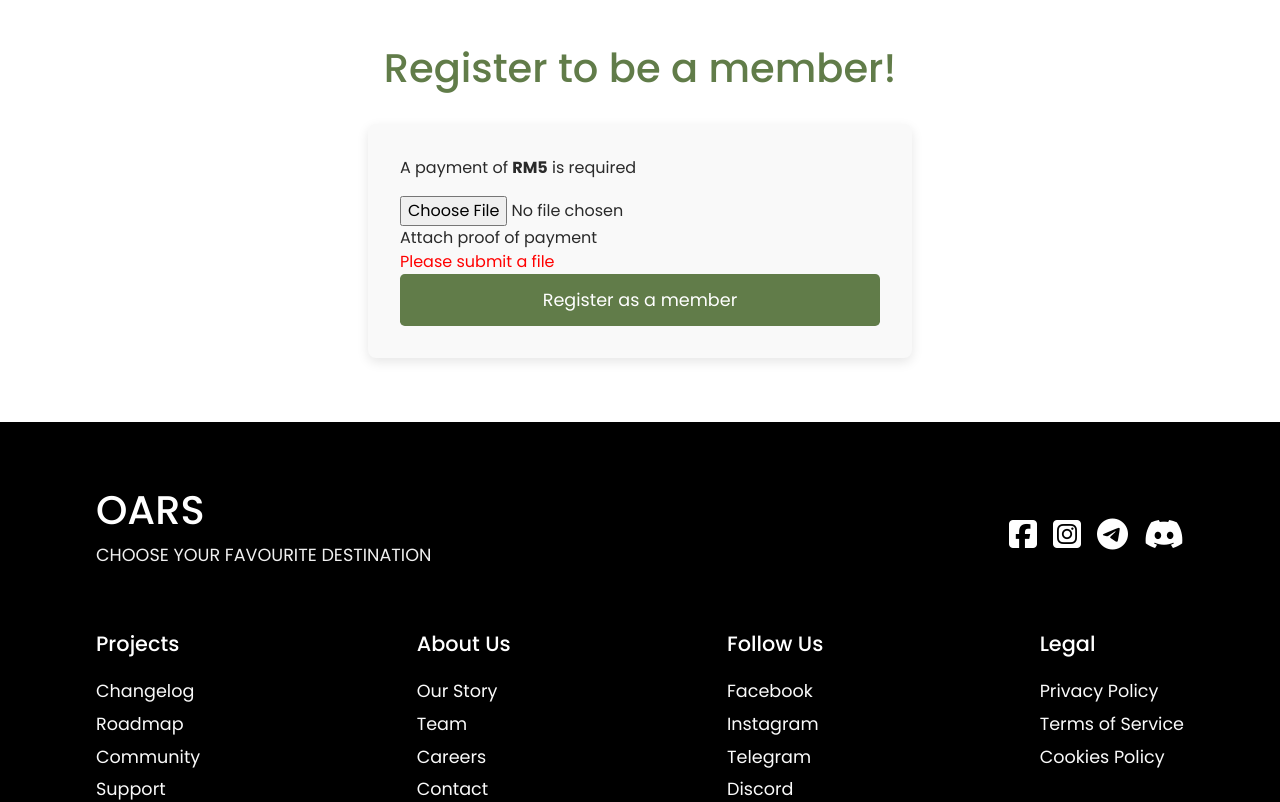
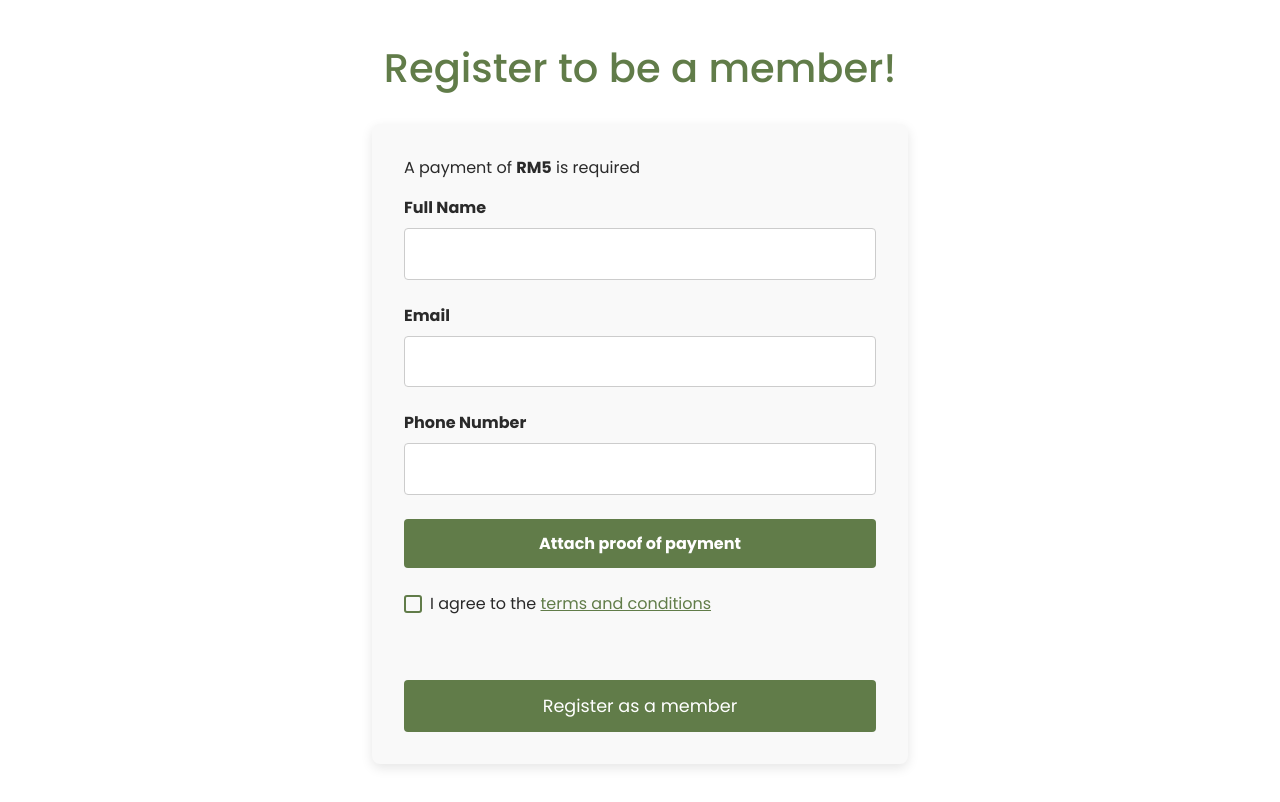
Before and after one commit to Omarelakkad1/OARS_demoApp, a React (Vite) app: page /membership in a window 1280 px wide. Shown: the part 660-1462 px from the top of the page. Built offline with nearby package versions, Linux system fonts and the light colour scheme.

Commit message:
membership page touchup

```diff
--- a/src/components/Member.jsx
+++ b/src/components/Member.jsx
@@ -1,25 +1,124 @@
+import React, { useState } from "react";
 import "./MemberStyles.css";
 
 function Member() {
+  const [formData, setFormData] = useState({
+    name: "",
+    email: "",
+    phone: "",
+    paymentProof: null,
+    agreeTerms: false
+  });
+
+  const [errors, setErrors] = useState({});
+
+  const handleInputChange = (e) => {
+    const { name, value, type, checked, files } = e.target;
+    setFormData(prevState => ({
+      ...prevState,
+      [name]: type === 'checkbox' ? checked : type === 'file' ? files[0] : value
+    }));
+  };
+
+  const validateForm = () => {
+    let newErrors = {};
+    if (!formData.name.trim()) newErrors.name = "Name is required";
+    if (!formData.email.trim()) newErrors.email = "Email is required";
+    else if (!/\S+@\S+\.\S+/.test(formData.email)) newErrors.email = "Email is invalid";
+    if (!formData.phone.trim()) newErrors.phone = "Phone number is required";
+    if (!formData.paymentProof) newErrors.paymentProof = "Payment proof is required";
+    if (!formData.agreeTerms) newErrors.agreeTerms = "You must agree to the terms and conditions";
+    setErrors(newErrors);
+    return Object.keys(newErrors).length === 0;
+  };
+
+  const handleSubmit = (e) => {
+    e.preventDefault();
+    if (validateForm()) {
+      console.log("Form submitted", formData);
+      alert("Registration successful! We'll contact you soon.");
+    }
+  };
+
   return (
     <div className="Member-container">
       <h1>Register to be a member!</h1>
-      <form>
+      <form onSubmit={handleSubmit}>
         <p>A payment of <b>RM5</b> is required</p>
-        <input type="file" id="paymentProof" name="paymentProof" accept=".pdf,.jpg,.jpeg,.png" onChange={(e) => {
-          if (e.target.files.length === 0) {
-            document.getElementById("fileMessage").textContent = "Please submit a file";
-            document.getElementById("fileMessage").style.color = "red";
-            document.getElementById("registerButton").disabled = true;
-          } else {
-            document.getElementById("fileMessage").textContent = "Thank you! Your file has been chosen";
-            document.getElementById("fileMessage").style.color = "green";
-            document.getElementById("registerButton").disabled = false;
-          }
-        }} />
-        <label htmlFor="paymentProof">Attach proof of payment</label>
-        <div id="fileMessage" style={{color: "red"}}>Please submit a file</div>
-        <button id="registerButton" type="submit" disabled>Register as a member</button>
+
+        <div className="form-group">
+          <label htmlFor="name">Full Name</label>
+          <input
+            type="text"
+            id="name"
+            name="name"
+            value={formData.name}
+            onChange={handleInputChange}
+            aria-invalid={errors.name ? "true" : "false"}
+          />
+          {errors.name && <span className="error">{errors.name}</span>}
+        </div>
+
+        <div className="form-group">
+          <label htmlFor="email">Email</label>
+          <input
+            type="email"
+            id="email"
+            name="email"
+            value={formData.email}
+            onChange={handleInputChange}
+            aria-invalid={errors.email ? "true" : "false"}
+          />
+          {errors.email && <span className="error">{errors.email}</span>}
+        </div>
+
+        <div className="form-group">
+          <label htmlFor="phone">Phone Number</label>
+          <input
+            type="tel"
+            id="phone"
+            name="phone"
+            value={formData.phone}
+            onChange={handleInputChange}
+            aria-invalid={errors.phone ? "true" : "false"}
+          />
+          {errors.phone && <span className="error">{errors.phone}</span>}
+        </div>
+
+        <div className="form-group">
+          <input
+            type="file"
+            id="paymentProof"
+            name="paymentProof"
+            accept=".pdf,.jpg,.jpeg,.png"
+            onChange={handleInputChange}
+            aria-invalid={errors.paymentProof ? "true" : "false"}
+            style={{display: 'none'}}
+          />
+          <label htmlFor="paymentProof" className="file-upload-label">
+            {formData.paymentProof ? formData.paymentProof.name : "Attach proof of payment"}
+          </label>
+          {errors.paymentProof && <span className="error">{errors.paymentProof}</span>}
+        </div>
+
+        <div className="form-group checkbox">
+          <div className="checkbox-wrapper">
+            <input
+              type="checkbox"
+              id="agreeTerms"
+              name="agreeTerms"
+              checked={formData.agreeTerms}
+              onChange={handleInputChange}
+              aria-invalid={errors.agreeTerms ? "true" : "false"}
+            />
+            <label htmlFor="agreeTerms">
+              I agree to the&nbsp;<a href="#" className="terms-link">terms and conditions</a>
+            </label>
+          </div>
+          {errors.agreeTerms && <span className="error">{errors.agreeTerms}</span>}
+        </div>
+
+        <button type="submit">Register as a member</button>
       </form>
     </div>
   );
--- a/src/components/MemberStyles.css
+++ b/src/components/MemberStyles.css
@@ -1,5 +1,7 @@
 .Member-container {
-  margin: 4rem 6rem;
+  margin: 4rem auto;
+  max-width: 600px;
+  padding: 0 2rem;
   color: #2a2a2a;
 }
 
@@ -10,59 +12,150 @@
 }
 
 .Member-container form {
-  padding-top: 3rem;
-  display: flex;
-  flex-direction: column;
-  width: 50%;
-  margin: auto;
   background-color: #f9f9f9;
   padding: 2rem;
   border-radius: 8px;
   box-shadow: 0 4px 12px rgba(0, 0, 0, 0.1);
 }
 
+.form-group {
+  margin-bottom: 1.5rem;
+}
 
+.form-group label {
+  display: block;
+  margin-bottom: 0.5rem;
+  font-weight: bold;
+}
 
+.form-group input[type="text"],
+.form-group input[type="email"],
+.form-group input[type="tel"] {
+  width: 100%;
+  padding: 0.8rem;
+  border: 1px solid #ccc;
+  border-radius: 4px;
+  font-size: 1rem;
+}
 
+.file-upload-label {
+  display: inline-block;
+  padding: 0.8rem 1.5rem;
+  background-color: #617c49;
+  color: white;
+  border-radius: 4px;
+  cursor: pointer;
+  transition: background-color 0.3s ease;
+  width: 100%;
+  text-align: center;
+  overflow: hidden;
+  text-overflow: ellipsis;
+  white-space: nowrap;
+}
 
+.file-upload-label:hover {
+  background-color: #4a6038;
+}
 
+.form-group.checkbox {
+  display: flex;
+  flex-direction: column;
+  margin-top: 1rem;
+  margin-bottom: 2.5rem;
+  position: relative;
+}
 
-.Member-container button {
+.form-group.checkbox .checkbox-wrapper {
+  display: flex;
+  align-items: center;
+}
+
+.form-group.checkbox input[type="checkbox"] {
+  margin-right: 0.5rem;
+  width: 18px;
+  height: 18px;
+  appearance: none;
+  border: 2px solid #617c49;
+  border-radius: 3px;
+  outline: none;
+  cursor: pointer;
+  position: relative;
+}
+
+.form-group.checkbox input[type="checkbox"]:checked {
+  background-color: #617c49;
+}
+
+.form-group.checkbox input[type="checkbox"]:checked::before {
+  content: '✓';
+  position: absolute;
+  color: white;
+  font-size: 14px;
+  top: 50%;
+  left: 50%;
+  transform: translate(-50%, -50%);
+}
+
+.form-group.checkbox label {
+  font-weight: normal;
+  margin-bottom: 0;
+  display: flex;
+  align-items: center;
+  cursor: pointer;
+}
+
+.error {
+  color: #d32f2f;
+  font-size: 0.875rem;
+  margin-top: 0.5rem;
+  display: block;
+}
+
+.terms-link {
+  color: #617c49;
+  text-decoration: underline;
+}
+
+.terms-link:hover {
+  color: #4a6038;
+}
+
+.Member-container button[type="submit"] {
   padding: 0.8rem 2rem;
   background-color: #617c49;
   color: #fff;
   border: none;
-  border-radius: 0.3rem;
+  border-radius: 4px;
   cursor: pointer;
   font-size: 1.1rem;
   transition: background-color 0.3s ease;
-  width: 100%; /* Full width on small screens */
+  width: 100%;
   text-align: center;
+  margin-top: 1.5rem;
 }
 
-.Member-container button:hover {
-  background-color: #222;
+.Member-container button[type="submit"]:hover {
+  background-color: #4a6038;
+}
+
+.Member-container button[type="submit"]:disabled {
+  background-color: #cccccc;
+  cursor: not-allowed;
 }
 
 /* Responsive styles for smaller screens */
-@media screen and (max-width: 850px) {
+@media screen and (max-width: 600px) {
   .Member-container {
-    margin: 4rem 2rem;
+    margin: 2rem auto;
+    padding: 0 1rem;
   }
 
   .Member-container form {
-    width: 100%; /* Adjust the form to full width on small screens */
     padding: 1.5rem;
   }
 
-  .Member-container input,
-  .Member-container textarea {
-    width: 100%; /* Ensure inputs take full width on small screens */
-  }
-
-  .Member-container button {
-    width: 100%; /* Make sure the button is full width */
-    padding: 1rem; /* Increase padding for better touch support */
-    font-size: 1.2rem; /* Slightly larger font on smaller screens */
+  .Member-container button[type="submit"] {
+    padding: 1rem;
+    font-size: 1.2rem;
   }
 }
```
